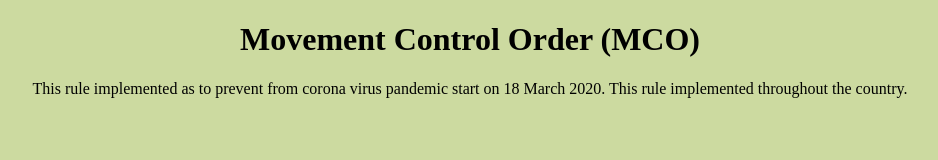
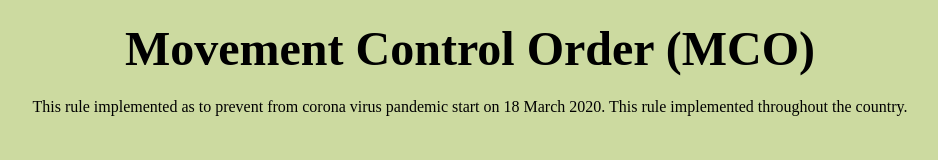
Before and after one commit to sitinurzahirah/website-personal, a plain HTML site: page index.html in a window 1280 px wide. Shown: the whole page, without its empty margins (170-1108 px from the left). Drawn offline with Linux system fonts and the light colour scheme.

Commit message:
Update index.html

```diff
--- a/index.html
+++ b/index.html
@@ -4,7 +4,7 @@
 	<title> COVID-19 </title>
 </head>
 <body>
-<h1> <center> <font face="stencil"> Movement Control Order (MCO) </font> </h1> </center>
+<h1> <center> <font face="stencil" size="60"> Movement Control Order (MCO) </font> </h1> </center>
 <center> <p> This rule implemented as to prevent from corona virus pandemic start on 18 March 2020. This rule implemented throughout the country. </p> </center>
 <body bgcolor="#ccdaa0">
 
```
